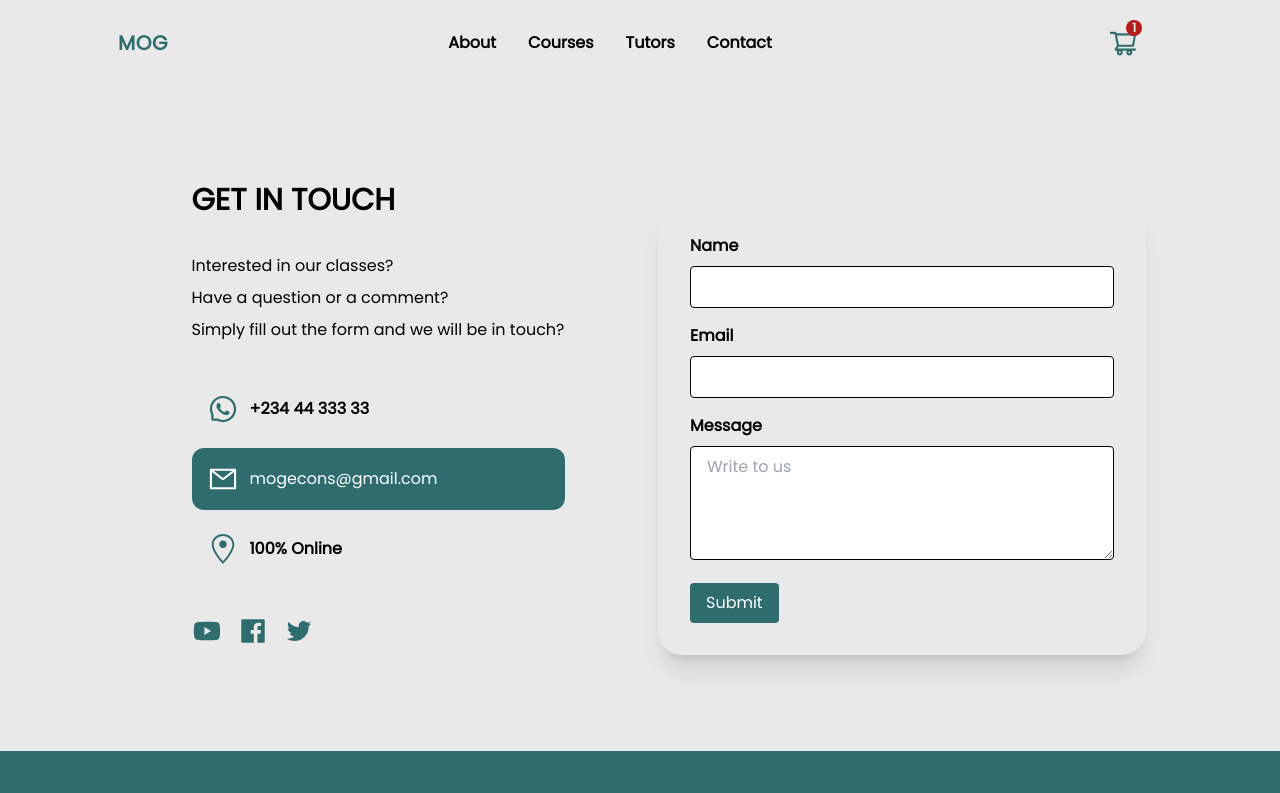
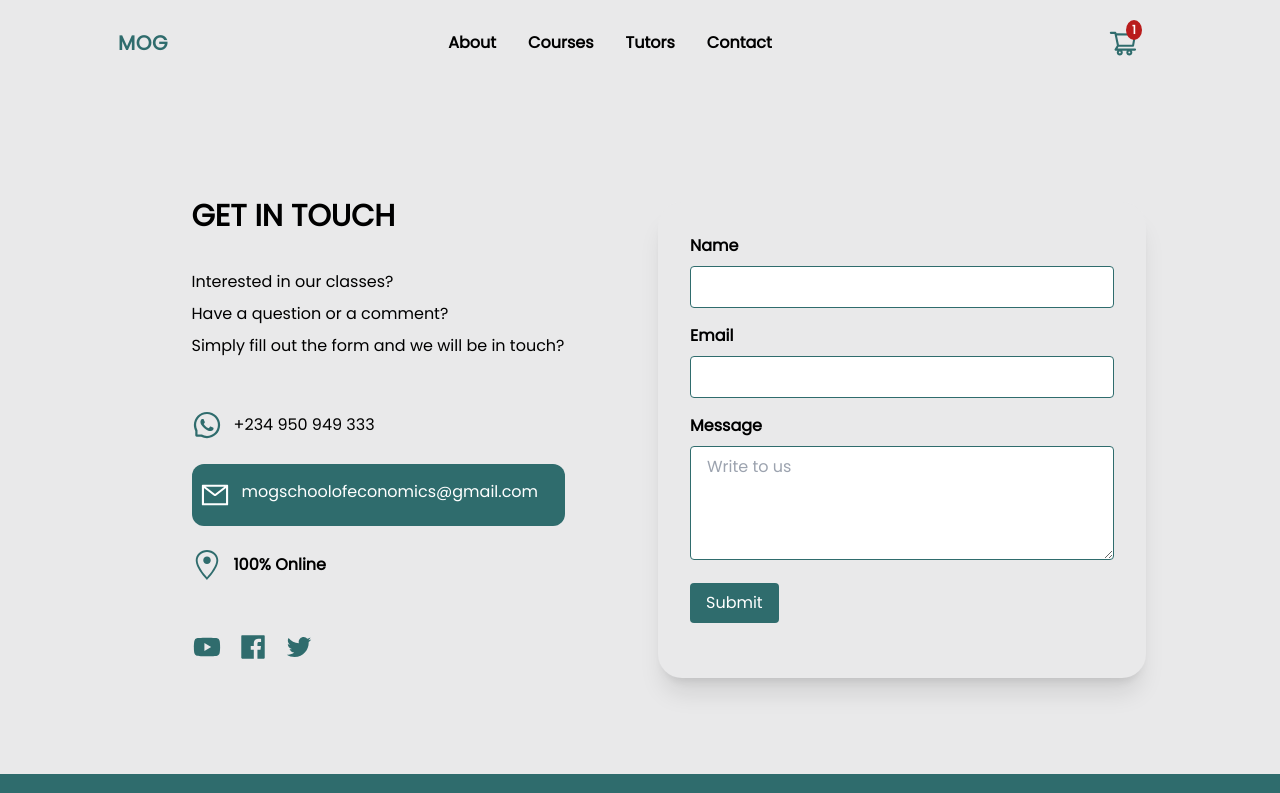
Before and after one commit to IsraelBosun/school-website, a React (Vite) app: page /contactus in a window 1280 px wide. Shown: the top 793 px of the page. Built offline with nearby package versions, Linux system fonts and the light colour scheme.

Commit message:
adjusted some of the pages

```diff
--- a/src/ContactUs.jsx
+++ b/src/ContactUs.jsx
@@ -6,23 +6,27 @@ const ContactUs = () => {
   return (
     <>
         <section className='section gap-9 grid md:grid-cols-2 sm:grid-cols-1'>
-           <div className='flex flex-col gap-9 mx-auto'>
+           <div className='p-4 flex flex-col gap-9 mx-auto'>
             <h1 className='text-3xl uppercase font-bold'>Get in touch</h1>
-            <div className='flex flex-col gap-2'>
+            <div className='flex  flex-col gap-2'>
                 <p>Interested in our classes?</p>
                 <p>Have a question or a comment?</p>
                 <p>Simply fill out the form and we will be in touch?</p>
             </div>
-            <div className='flex flex-col gap-2'>
-                <div className='flex items-center gap-3 p-4 font-bold'>
+            <div className='flex flex-col  gap-2'>
+                <a className='flex gap-3 items-center' target='_blank' href="https://wa.me/+234950949333">
+                <div className='flex items-center gap-3 py-4  font-bold'>
                     <AiOutlineWhatsApp className='text-Teal text-3xl' />
-                    +234 44 333 33
                 </div>
-                <div className='flex items-center gap-3 bg-Teal p-4 rounded-xl text-white fit-content '>
+                     +234 950 949 333
+                </a>
+                <div className='flex items-center pl-2  gap-3 bg-Teal py-4  rounded-xl text-white fit-content '>
+                    <a target='_blank' href="mailto:mogschoolofeconomics@gmail.com" className='flex justify-center gap-3'>
                     <AiOutlineMail className='text-white text-3xl' />
-                    mogecons@gmail.com
+                    mogschoolofeconomics@gmail.com
+                    </a>
                 </div>
-                <div className='flex items-center gap-3 p-4 font-bold'>
+                <div className='flex items-center gap-3 py-4  font-bold'>
                     <GoLocation className='text-Teal text-3xl' />
                     100% Online
                 </div>
@@ -35,26 +39,18 @@ const ContactUs = () => {
            </div>
 
            <div className='mt-5 bg-Solitude shadow-xl text-gray-500 opacity- p-8 rounded-3xl' >
-            {/* Your Name
-            <form action="" className='flex flex-col gap-3'>
-                <input  type="text" />
-                Email
-                <input  type="email" />
-                Message
-                <textarea type="text" />
-            </form> */}
 
 
 <form className="max-w-md mx-auto">
       <label htmlFor="name" className="block mb-2 font-semibold">Name</label>
-      <input type="text" id="name" name="name" className="w-full px-4 py-2 mb-4 border rounded outline-Teal"  />
+      <input type="text" id="name" name="name" className="w-full px-4 py-2 mb-4 border rounded border-Teal outline-Teal"  />
       <label htmlFor="email" className="block mb-2 font-semibold">Email</label>
       <div className="relative flex">
-        <input type="email" id="email" name="email" className="w-full px-4 py-2 mb-4 border rounded outline-Teal"  />
+        <input type="email" id="email" name="email" className="w-full px-4 py-2 mb-4 border rounded border-Teal outline-Teal"  />
         {/* <AiOutlineMail className="absolute left-2  top-1 text-3xl  text-Teal" /> */}
       </div>
       <label htmlFor="message" className="block mb-2 font-semibold">Message</label>
-      <textarea id="message" name="message" rows="4" className="w-full px-4 py-2 mb-4 border rounded outline-Teal" placeholder='Write to us' />
+      <textarea id="message" name="message" rows="4" className="w-full px-4 py-2 mb-4 border rounded border-Teal outline-Teal" placeholder='Write to us' />
       <button type="submit" className=" bg-Teal text-white  px-4 py-2 rounded hover:bg-blue-600">Submit</button>
     </form>
 
--- a/src/components/Navbar/Navbar.jsx
+++ b/src/components/Navbar/Navbar.jsx
@@ -50,7 +50,7 @@ const Navbar = () => {
           </div>
           <button className="relative py-3 px-6 font-bold text-Teal text-3xl">
             <AiOutlineShoppingCart />
-            <div className="absolute top-1 right-5  w-[20%] text-xs bg-red-700 text-white  rounded-[100%]">1</div>
+            <div className="absolute top-1 right-5 w-4  p-[2px]  text-xs bg-red-700 text-white  rounded-[100%]">1</div>
           </button>
           {toggle && (
             <motion.div
--- a/src/components/container/MoreInfo.jsx
+++ b/src/components/container/MoreInfo.jsx
@@ -35,12 +35,12 @@ const MoreInfo = () => {
           <img src={Godwin} width = {400} height= {300} alt="" />
           </div>
         <div>
-          <h1 className=' mt-5 sm:text-[1.875rem] text-[1.5rem] text-center font-900'>Meet The Founder</h1>
-          <p className='text-sm  text-center leading-7 font-bold mt-6'>Mr. Oluwole Godwin, who brings a wealth of knowledge and experience to our Economics class is a graduate of the prestigious University of Ibadan, where he studied Economics and graduated with honors. Mr. Godwin is a skilled and engaging teacher who uses a variety of teaching methods to ensure that his students understand the material. He is dedicated to his students and goes above and beyond to help them succeed.
+          <h1 className='font-bold mt-5 sm:text-[1.875rem] text-[1.5rem] text-center font-900'>Meet The Founder</h1>
+          <p className='text-sm text-justify   leading-7 font-bold mt-6'>Mr. Oluwole Godwin, who brings a wealth of knowledge and experience to our Economics class is a graduate of the prestigious University of Ibadan, where he studied Economics and graduated with honors. Mr. Godwin is a skilled and engaging teacher who uses a variety of teaching methods to ensure that his students understand the material. He is dedicated to his students and goes above and beyond to help them succeed.
 
 
           </p>
-          <p className='text-sm  text-center leading-7 font-bold font-bold mt-6'>We are proud to have Mr. Godwin as our head tutor, and we are confident that his expertise and dedication will help our students achieve their goals and succeed in their Economics studies.
+          <p className='text-sm text-justify  leading-7 font-bold font-bold mt-6'>We are proud to have Mr. Godwin as our head tutor, and we are confident that his expertise and dedication will help our students achieve their goals and succeed in their Economics studies.
           </p>
         </div>
       </div>
```
